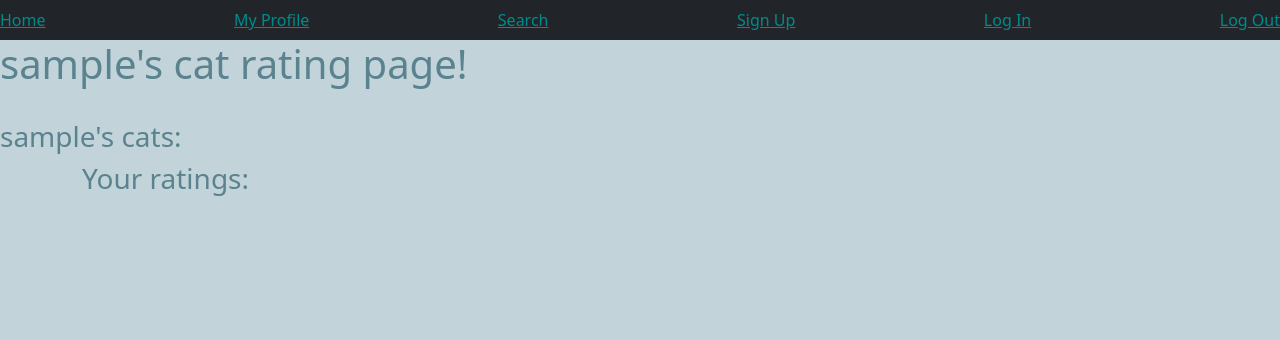
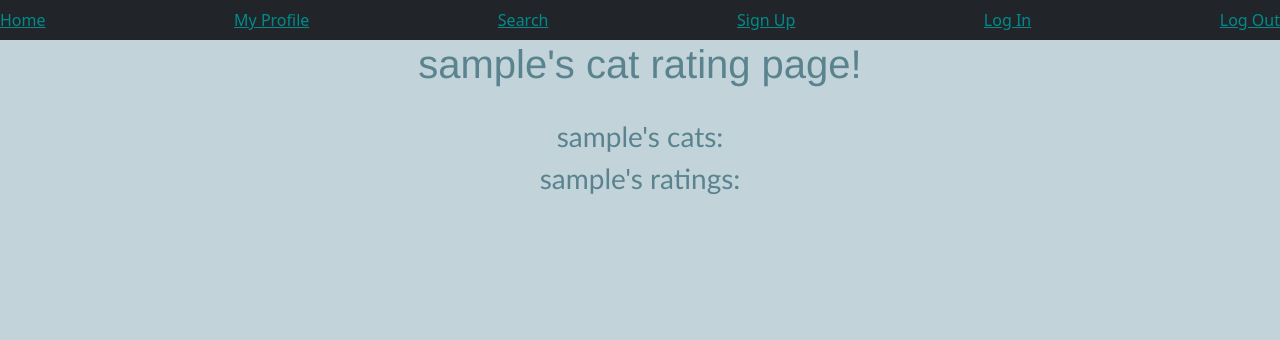
Before and after one commit to carinaogbat/Cat_Rater, a Flask app: a page that uses templates/user_details.html in a window 1280 px wide. Shown: the top 340 px of the page. Run offline with Flask 2, Linux system fonts and the light colour scheme; the visitor is signed in with stand-in values (Sample User, id 1); data comes from the database, SQL or seed files in the repository; data that the repository does not hold is empty.

Commit message:
user profile with ratings fixed

```diff
--- a/static/mystyles.css
+++ b/static/mystyles.css
@@ -31,3 +31,18 @@ card {
 a {
     color:darkcyan
 }
+
+h1 {
+    font-family: 'Franklin Gothic Medium', 'Arial Narrow', Arial, sans-serif;
+    text-align: center;
+}
+ h2 {
+
+    font-family: optima;
+    text-align: center;
+ }
+
+ h3 {
+    font-family: optima;
+    text-align: center;
+ }
--- a/templates/homepage.html
+++ b/templates/homepage.html
@@ -3,7 +3,7 @@
 
 {% block body %}
   <h1>Welcome to the Cat Rater!</h1>
-  <h2>Where you rate the most boopable floofs!</h2>
+  <h2>Where you get to rate the most boopable floofs!</h2>
 
   <h3>To rate floofs <a href="login">log in</a> or <a href="/signup">sign up</a></h3>
 
--- a/templates/user_details.html
+++ b/templates/user_details.html
@@ -17,14 +17,15 @@
               <p class="card-text">Rated {{photo['rating']}} out of 10!</p>
             </div>
             <div class="card-body">
-            <a href="/photos/{{photo['id']}}" class="card-link">Rate {{photo['name']}}</a>
+            <a href="/photos/{{photo['id']}}" class="card-link">Rate this floof here</a>
             </div>
         </div>
       </div>
       {% endfor %}
+    </div>
+  </div>
 
-
-  <h3>Your ratings:</h3>
+  <h3>{{user.username}}'s ratings:</h3>
   <br>
   <div class="row row-cols-md-4 row-cols-sm-2 row-cols-1">
   {% for rating in ratings %}
@@ -39,7 +40,7 @@
     </div>
     {% endfor %}
   </div>
-</div>
+
 </div>
 
 
```
